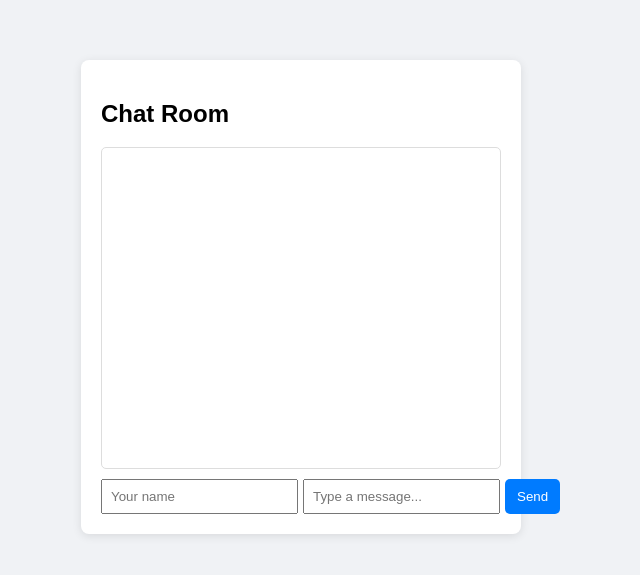
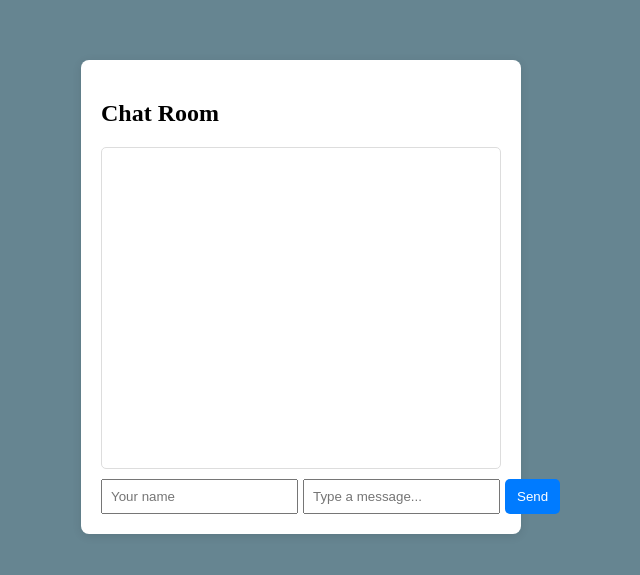
Before and after one commit to krithikalb26/chatbox, a plain HTML site: page index.html in a window 1280 px wide. Shown: the part 111-686 px from the top of the page, without its empty margins (339-979 px from the left). Drawn offline with Linux system fonts and the light colour scheme.

Commit message:
Update style.css

```diff
--- a/style.css
+++ b/style.css
@@ -1,6 +1,6 @@
 body {
-  font-family: Arial, sans-serif;
-  background: #f0f2f5;
+  font-family: Garmond;
+  background: #668591;
   display: flex;
   justify-content: center;
   align-items: center;
```
